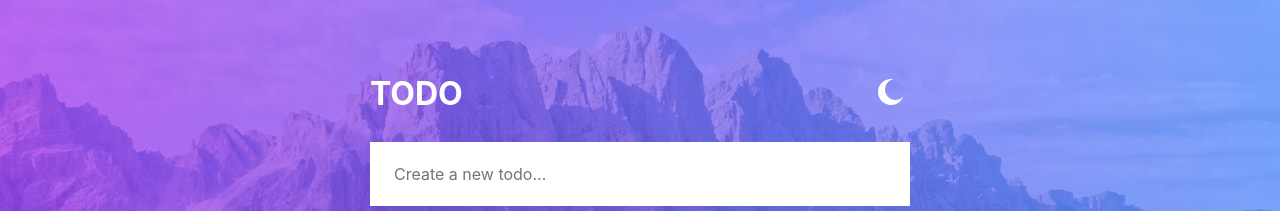
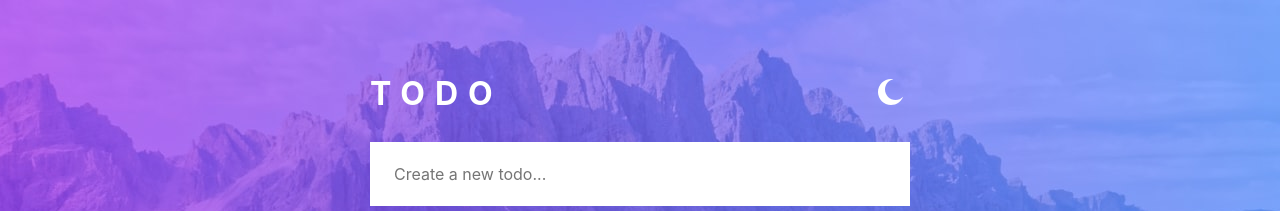
Before and after one commit to zowieerickson/todo-app, a React (Vite) app: page / in a window 1280 px wide. Shown: the top 211 px of the page. Built offline with nearby package versions, Linux system fonts and the light colour scheme.

Commit message:
Increase title letter spacing

```diff
--- a/src/components/Header/Header.module.css
+++ b/src/components/Header/Header.module.css
@@ -29,6 +29,10 @@
     color: #fff;
 }
 
+.title h1 {
+    letter-spacing: 10px;
+}
+
 .themeToggle {
     width: 26px;
     height: 26px;
```
